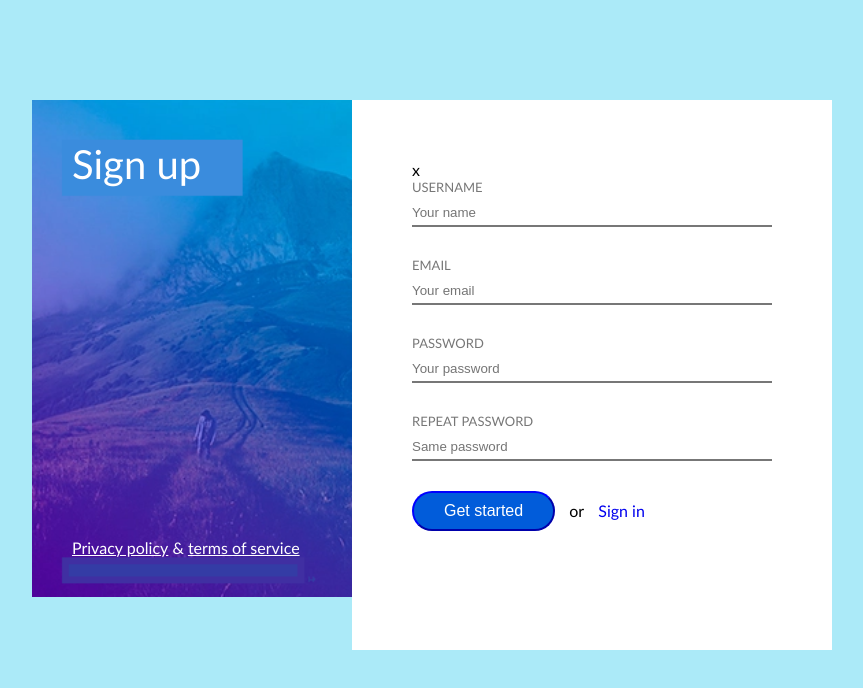
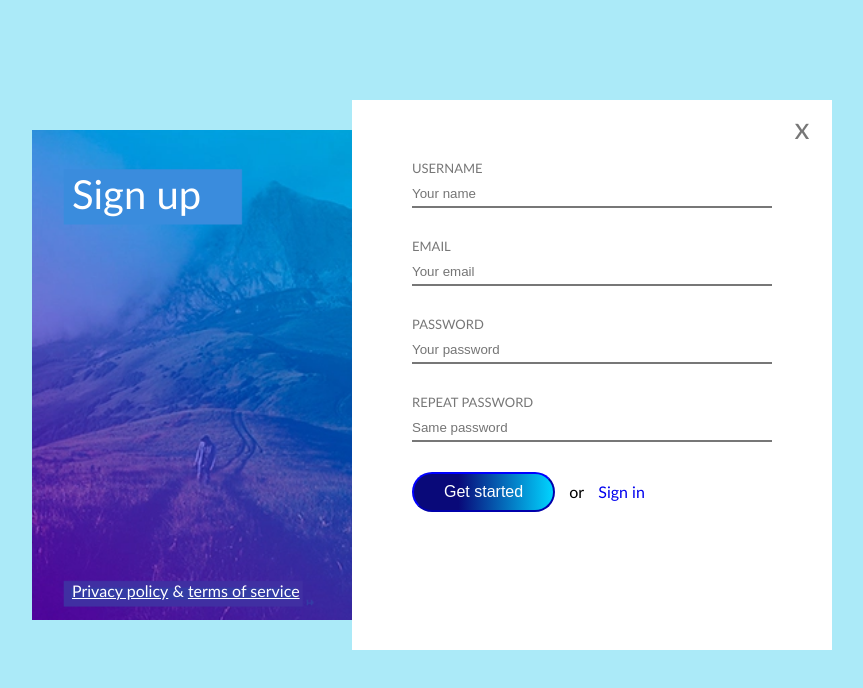
Before and after one commit to julijajarmale/14-Signup, a website: page index.html in a window 1280 px wide. Shown: the whole page, without its empty margins (208-1071 px from the left). Drawn offline with Linux system fonts and the light colour scheme.

Commit message:
element positioning

```diff
--- a/css/button.css
+++ b/css/button.css
@@ -6,11 +6,17 @@
     padding-right: 30px;
     border-radius: 20px;
     border-color: #00f;
-    background-color: #015cda;
+    background: rgb(95, 88, 216);
+    background: linear-gradient(90deg,
+     rgba(9,9,121,1) 32%,
+     rgba(0,212,255,1) 100%);
     color: #fff;
     cursor:pointer
 
 }
 .btn:hover{
-    background-color: #36f;
+    background: rgb(2,0,36);
+    background: linear-gradient(-90deg,
+     rgba(9,9,121,1) 5%,
+    rgba(0,212,255,1) 100%);
 }
--- a/css/main.css
+++ b/css/main.css
@@ -15,12 +15,13 @@ body {
 width: 800px;
 margin-left: calc(50% - 400px);
 margin-top: 100px;
+display: inline-block;
+position: relative
 }
 
 
 .left-column{
     width: 40%;
-    float:left;
     padding: 40px;
     background-color: #008fae;
     background-image: url(../img/hill.png);
@@ -28,6 +29,11 @@ margin-top: 100px;
     background-repeat: no-repeat;
     background-position: center;
     background-size: cover;
+    position:absolute;
+    bottom:30px;
+    top:30px;
+    left: 0px;
+
 
 }
 
@@ -41,6 +47,10 @@ margin-bottom: 350px;
 
 .bottom-links{
     color: #fff;
+    position:absolute;
+    bottom:20px;
+    left:40px;
+    right:40px;
 }
 
 .bottom-links > .link{
@@ -51,9 +61,20 @@ margin-bottom: 350px;
     width: 60%;
     height: 550px;
     padding: 60px;
-    float: left;
+    float: right;
     background-color: #fff;
+    position:relative;
 }
 .close{
+width: 60px;
+height: 60px;
+font-size:30px;
+text-align: center;
+line-height: 54px;
+position:absolute;
+right:0px;
+top: 0px;
+color:#777
+
 
 }
```
